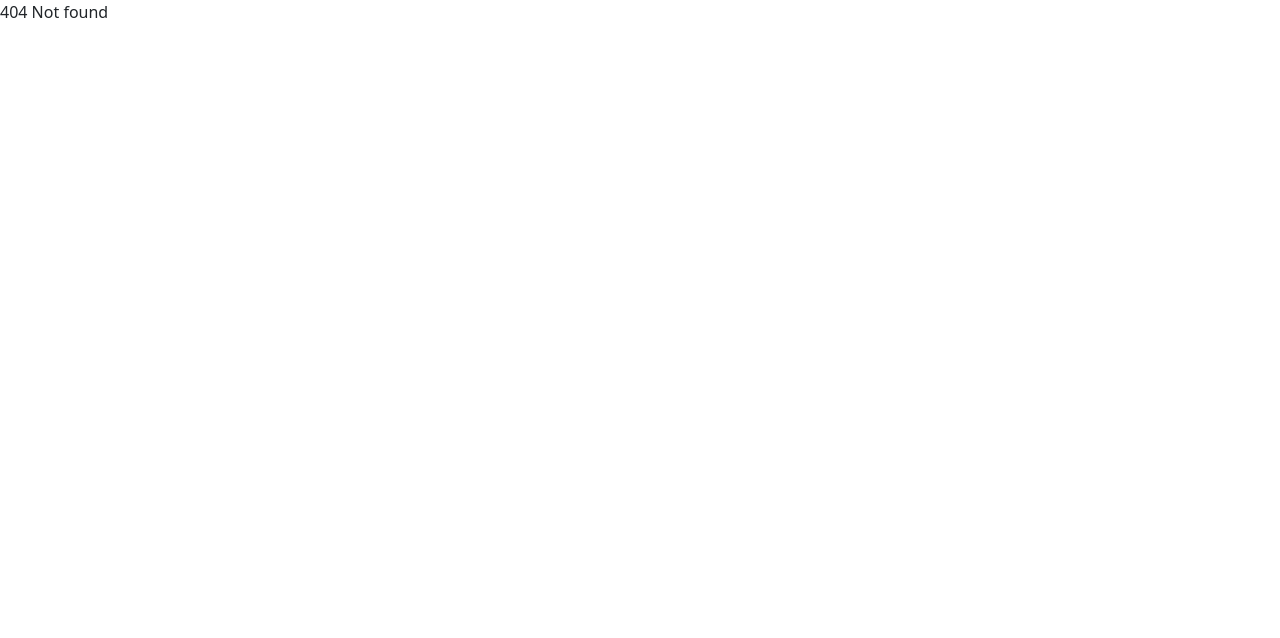
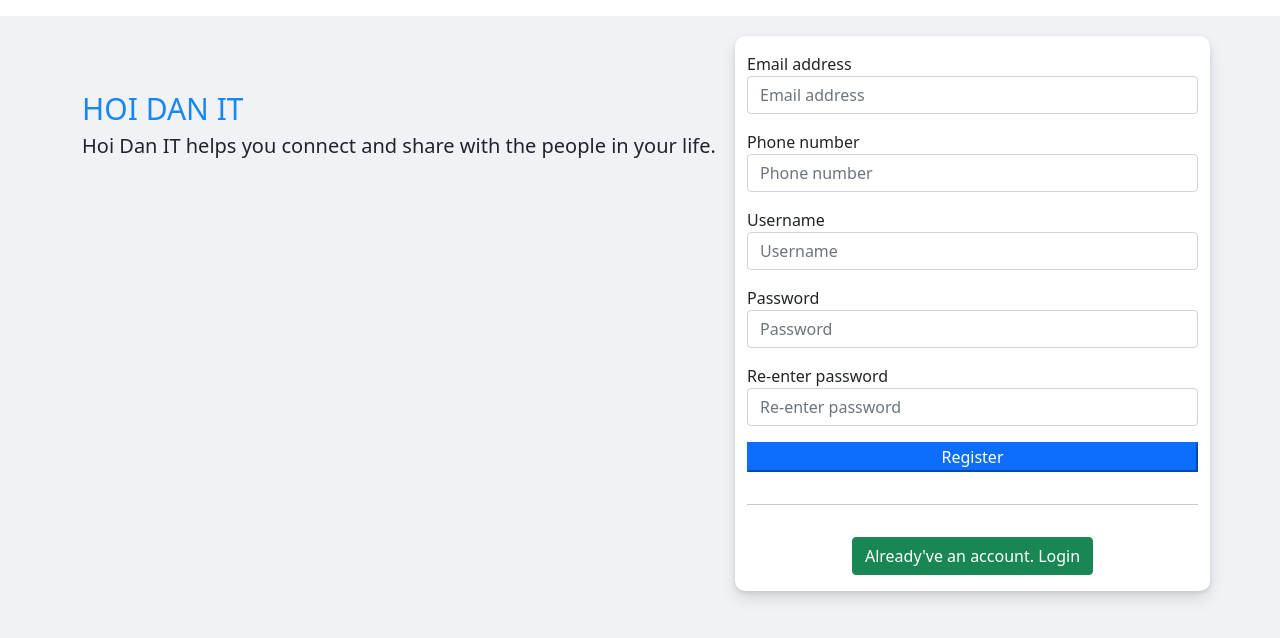
Before and after one commit to loinguyenduy/jwt-frontend-react, a React (Create React App) app: page /register in a window 1280 px wide. Before the commit this address had no page. Shown: the top 638 px of the page. Built offline with nearby package versions, Linux system fonts and the light colour scheme.

Commit message:
'9.3.4_formRegister'

```diff
--- a/src/App.js
+++ b/src/App.js
@@ -4,6 +4,7 @@
 import { BrowserRouter as Router, Switch, Route } from "react-router-dom";
 import Login from "./components/Login/Login";
 import "bootstrap/dist/css/bootstrap.min.css";
+import Register from "./components/Register/Register";
 
 function App() {
   return (
@@ -17,6 +18,9 @@
           <Route path="/login">
             <Login />
           </Route>
+          <Route path="/register">
+          <Register/>
+          </Route>
           <Route path="/" exact>
             Home
           </Route>
--- a/src/components/Login/Login.js
+++ b/src/components/Login/Login.js
@@ -1,5 +1,12 @@
 import "./Login.scss";
+import {useHistory} from "react-router-dom"
+
 const Login = (props) => {
+  let history = useHistory()
+
+  const handleCreateNewAccount = () => {
+    history.push("/register")
+  }
   return (
     <div className="login-container mt-3">
       <div className="container">
@@ -29,7 +36,9 @@
                 </span>
               <hr />
               <div className="text-center">
-                <button className="btn btn-success">Create new account</button>
+                <button className="btn btn-success" onClick={() => handleCreateNewAccount()}>
+                  Create new account
+                  </button>
               </div>
           </div>
         </div>
--- a/src/components/Navigation/Nav.scss
+++ b/src/components/Navigation/Nav.scss
@@ -1,7 +1,3 @@
-body {
-  margin: 0;
-  font-family: Arial, Helvetica, sans-serif;
-}
 
 .topnav {
   overflow: hidden;
--- /dev/null
+++ b/src/components/Register/Register.js
@@ -0,0 +1,85 @@
+import "./Register.scss";
+import { useHistory } from "react-router-dom";
+
+const Register = (props) => {
+  let history = useHistory();
+
+  const handleLogin = () => {
+    history.push("/login");
+  };
+  return (
+    <div className="login-container mt-3">
+      <div className="container">
+        <div className="row px-3 px-sm-0">
+          <div className="content-left col-12 d-none col-sm-7 d-sm-block">
+            <div className="brand">Hoi Dan IT</div>
+            <div className="detail">
+              Hoi Dan IT helps you connect and share with the people in your
+              life.
+            </div>
+          </div>
+          <div className="content-right col-sm-5 col-12 d-flex flex-column gap-3 py-3">
+            <div className="brand d-sm-none">Hoi Dan IT</div>
+
+            <div className="form-group">
+              <label>Email address</label>
+              <input
+                type="text"
+                className="form-control"
+                placeholder="Email address"
+              />
+            </div>
+
+            <div className="form-group">
+              <label>Phone number</label>
+              <input
+                type="text"
+                className="form-control"
+                placeholder="Phone number"
+              />
+            </div>
+
+              <div className="form-group">
+              <label>Username</label>
+              <input
+                type="text"
+                className="form-control"
+                placeholder="Username"
+              />
+            </div>
+
+            <div className="form-group">
+              <label>Password</label>
+              <input
+                type="password"
+                className="form-control"
+                placeholder="Password"
+              />
+            </div>
+
+            <div className="form-group">
+              <label>Re-enter password</label>
+              <input
+                type="password"
+                className="form-control"
+                placeholder="Re-enter password"
+              />
+            </div>
+            <button className="btn-primary">Register</button>
+            <hr />
+            <div className="text-center">
+              <button
+                className="btn btn-success"
+                onClick={() => handleLogin()}
+              >
+                Already've an account. Login
+              </button>
+            </div>
+          </div>
+        </div>
+      </div>
+    </div>
+  );
+};
+
+export default Register;
--- /dev/null
+++ b/src/components/Register/Register.scss
@@ -0,0 +1,40 @@
+.register-container {
+  background-color: #f0f2f5;
+  min-height: 100vh;
+  padding-top: 20px;
+
+  .content-left{
+    margin-top: 50px;
+    .brand {
+      text-transform: uppercase;
+      font-size: 30px;
+      color: #1887f2 ;
+    }
+
+    .detail{
+      font-size: 20px;
+    }
+  }
+  .content-right {
+    .brand {
+      text-transform: uppercase;
+      font-size: 20px;
+      color: #1887f2 ;
+      text-align: center;
+      font-weight: 600;
+    }
+
+    border-radius: 10px;
+    background-color: #fff;
+    box-shadow: 0 2px 4px rgb(0 0 0 / 10%), 0 8px 16px rgb(0 0 0 / 10%);
+    box-sizing: border-box;
+
+    .forgot-password{
+      text-decoration: none;
+
+      &:hover {
+        text-decoration: underline;
+      }
+    }
+  }
+}
```
